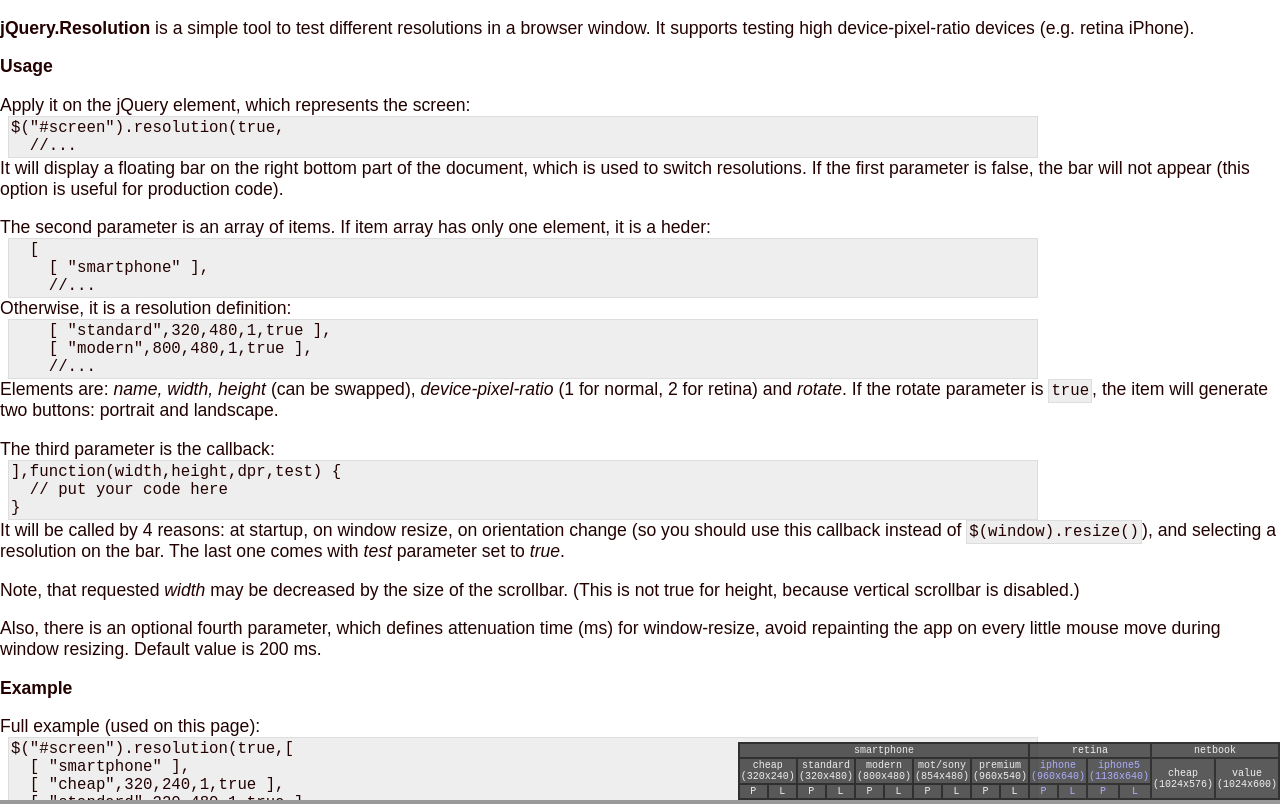
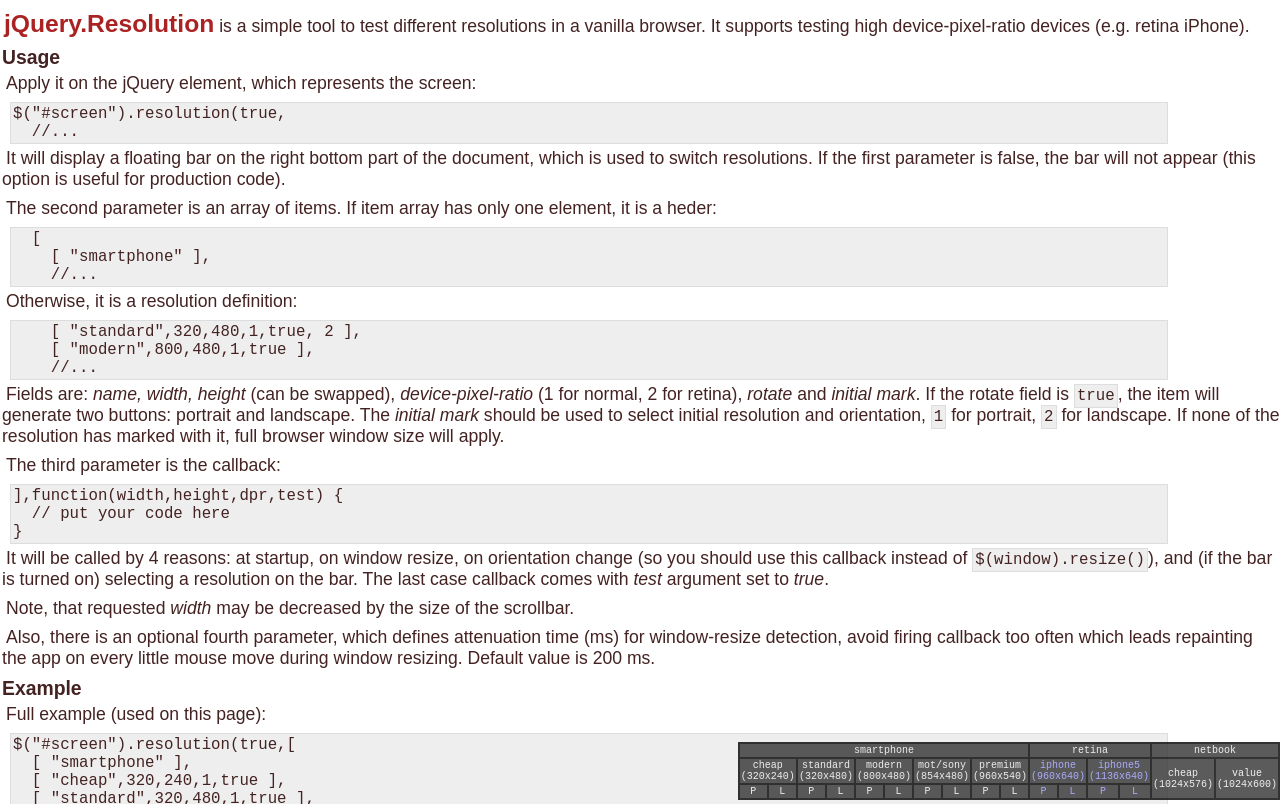
Before and after one commit to ern0/jquery.resolution, a plain HTML site: page index.html in a window 1280 px wide. Drawn offline with nearby package versions, Linux system fonts and the light colour scheme.

Commit message:
Update index.html

```diff
--- a/index.html
+++ b/index.html
@@ -10,7 +10,6 @@
 <!-- CSS -------------------------------------------------------------->
 	<style media="all" type="text/css">
 body {
-	color: #220000;
 	background: #999999;
 	margin: 0;
 	padding: 0;
@@ -20,6 +19,20 @@ body {
 }
 #screen {
 	background: #ffffff;
+	padding: 2px;
+}
+#noti {
+	font-family: courier;
+	font-weight: bold;
+	position: fixed;
+	opacity: 0.9;
+	bottom: 4px;
+	left: 4px;
+	margin: 0;
+	border: 2px solid #665544;
+	padding: 4px;
+	background: #ddccaa;
+	color: #442200;
 }
 table.resolution {
 	opacity: 0.8;
@@ -47,6 +60,9 @@ td.resolution {
 	background: #666666;
 	color: #ffeeee;
 }
+body, p, h1, h2, code {
+	color: #442222;
+}
 em, code {
 	background: #eeeeee;
 	padding: 2px;
@@ -55,10 +71,31 @@ em, code {
 	font-size: 1.1em;
 	border: 1px solid #dddddd;
 }
+h1 {
+	color: #aa2222;
+	display: inline;
+	font-size: 1.4em;
+	text-indent: 0;
+	font-weight: bold;
+	margin: 0 0 8px 2px;
+}
+h2 {
+	font-size: 1.1em;
+	text-indent: 0;
+	font-weight: bold;
+	margin: 6px 0 4px 0;
+}
+p {
+	text-indent: 4px;
+	margin: 0 0 8px 0;
+
+}
 code {
 	display: block;
 	margin-left: 8px;
-	width: 80%;
+	margin-top: 2px;
+	margin-bottom: 4px;
+	width: 90%;
 }
 .footer {
 	border-top: 1px solid #cccccc;
@@ -73,24 +110,28 @@ code {
 
 		<div id="screen">
 
+			<div id="noti"> </div>
+
 			<p>
-				<b>jQuery.Resolution</b>
+				<h1>jQuery.Resolution</h1>
 				is a simple tool to test different resolutions
-				in a browser window.
+				in a vanilla browser.
 				It supports testing high device-pixel-ratio
 				devices (e.g. retina iPhone).
 			</p>
 
-			<p>
-				<b>Usage</b>
-			</p>
+			<h2>
+				Usage
+			</h2>
 			<p>
 				Apply it on the jQuery element, which represents the screen:
+			</p>
 			<code>
 				$("#screen").resolution(true,
 				<br />&nbsp;
 				//...
 			</code>
+			<p>
 				It will display
 				a floating bar
 				on the right bottom part of the document,
@@ -101,6 +142,7 @@ code {
 			<p>
 				The second parameter is an array of items.
 				If item array has only one element, it is a heder:
+			</p>
 			<code>
 				&nbsp;
 				[
@@ -109,23 +151,32 @@ code {
 				<br />&nbsp; &nbsp;
 				//...
 			</code>
+			<p>
 			Otherwise, it is a resolution definition:
+			</p>
 			<code>
 				&nbsp; &nbsp;
-					[ "standard",320,480,1,true ],
+				[ "standard",320,480,1,true, 2 ],
 				<br />&nbsp; &nbsp;
 				[ "modern",800,480,1,true ],
 				<br />&nbsp; &nbsp;
 				//...
 			</code>
-				Elements are: <i>name, width, height</i> (can be swapped),
-				<i>device-pixel-ratio</i> (1 for normal, 2 for retina)
-				and <i>rotate</i>.
-				If the rotate parameter is <em>true</em>,
+			<p>
+				Fields are: <i>name, width, height</i> (can be swapped),
+				<i>device-pixel-ratio</i> (1 for normal, 2 for retina),
+				<i>rotate</i> and <i>initial mark</i>.
+				If the rotate field is <em>true</em>,
 				the item will generate two buttons: portrait and landscape.
+				The <i>initial mark</i> should be used
+				to select initial resolution and orientation,
+				<em>1</em> for portrait, <em>2</em> for landscape.
+				If none of the resolution has marked with it,
+				full browser window size will apply.
 			</p>
 			<p>
 				The third parameter is the callback:
+			</p>
 			<code>
 				],function(width,height,dpr,test) {
 				<br />&nbsp;
@@ -133,32 +184,34 @@ code {
 				<br />
 				}
 			</code>
+			<p>
 				It will be called by 4 reasons:
 				at startup, on window resize, on orientation change
 				(so you should use this callback instead of
 				<em>$(window).resize()</em>),
-				and selecting a resolution on the bar.
-				The last one comes with <i>test</i> parameter set to <i>true</i>.
+				and (if the bar is turned on) selecting a resolution on the bar.
+				The last case
+				callback comes with <i>test</i> argument set to <i>true</i>.
 			</p>
 			<p>
 				Note, that requested <i>width</i> may be decreased by the
 				size of the scrollbar.
-				(This is not true for height,
-				because vertical scrollbar is disabled.)
 			</p>
 			<p>
 				Also, there is an optional fourth parameter,
-				which defines attenuation time (ms) for window-resize,
-				avoid repainting the app on every little mouse move
-				during window resizing. Default value is 200 ms.
+				which defines attenuation time (ms) for window-resize detection,
+				avoid firing callback too often
+				which leads repainting the app
+				on every little mouse move during window resizing.
+				Default value is 200 ms.
 			</p>
 
-			<p>
-				<b>Example</b>
-			</p>
+			<h2>
+				Example
+			</h2>
 			<p>
 				Full example (used on this page):
-				<br/>
+			</p>
 			<code>
 				$("#screen").resolution(true,[
 					<br />&nbsp;
@@ -168,7 +221,7 @@ code {
 					<br />&nbsp;
 					[ "standard",320,480,1,true ],
 					<br />&nbsp;
-						[ "modern",800,480,1,true ],
+					[ "modern",800,480,1,true, 2 ], // init: landscape
 					<br />&nbsp;
 					[ "mot/sony",854,480,1,true ],
 					<br />&nbsp;
@@ -201,19 +254,25 @@ code {
 				],function(width,height,dpr,test) {
 					<br />
 					<br />&nbsp;
-						alert("w=" + width + " h=" + height + " dpr=" + dpr + " test=" + test);
+					showNotification(
+						<br />&nbsp;&nbsp;
+						"width=" + width +
+						<br />&nbsp;&nbsp;
+						"height=" + height +
+						<br />&nbsp;&nbsp;
+						"dpr=" + dpr +
+						<br />&nbsp;&nbsp;
+						"test=" + test
+						<br />&nbsp;
+					);
 					<br />
 					<br />
 				});
 			</code>
-			</p>
-			<p>
-				The content of the <em>#result</em> span is: <span id="result">(enable JS)</span>
-			</p>
 
-			<p>
-				<b>Styling</b>
-			</p>
+			<h2>
+				Styling
+			</h2>
 			<p>
 				The floating bar is a <i>table</i>.
 				The <em>resolution</em> style class is added to
@@ -236,8 +295,8 @@ code {
 		$("#screen").resolution(true,[
 			[ "smartphone" ],
 			[ "cheap",320,240,1,true ],
-			[ "standard",320,480,1,true ],
-			[ "modern",800,480,1,true ],
+			[ "standard",320,480,1,true],
+			[ "modern",800,480,1,true, 2 ],  // init mark
 			[ "mot/sony",854,480,1,true ],
 			[ "premium",960,540,1,true ],
 			[ "retina" ],
@@ -247,11 +306,22 @@ code {
 			[ "cheap",1024,576,1,false ],
 			[ "value",1024,600,1,false ]
 		],function(width,height,dpr,test) {
-			if (typeof(notfirstrun) == "undefined") {
-				notfirstrun = true;
-			} else {
-				alert("w=" + width + " h=" + height + " dpr=" + dpr + " test=" + test);
+
+			$("#noti").html(
+				"width=" + width + "<br />" +
+				" height=" + height + "<br />" +
+				" dpr=" + dpr + "<br />" +
+				" test=" + test
+			).show();
+
+			if (typeof(notiTimeout) != "undefined") {
+				clearTimeout(notiTimeout);
 			}
+
+			notiTimeout = setTimeout(function() {
+				$("#noti").fadeOut(200);
+			},4000);
+
 		});
 
 	</script>
```
Lines whose indentation alone changed are shown as unchanged.
